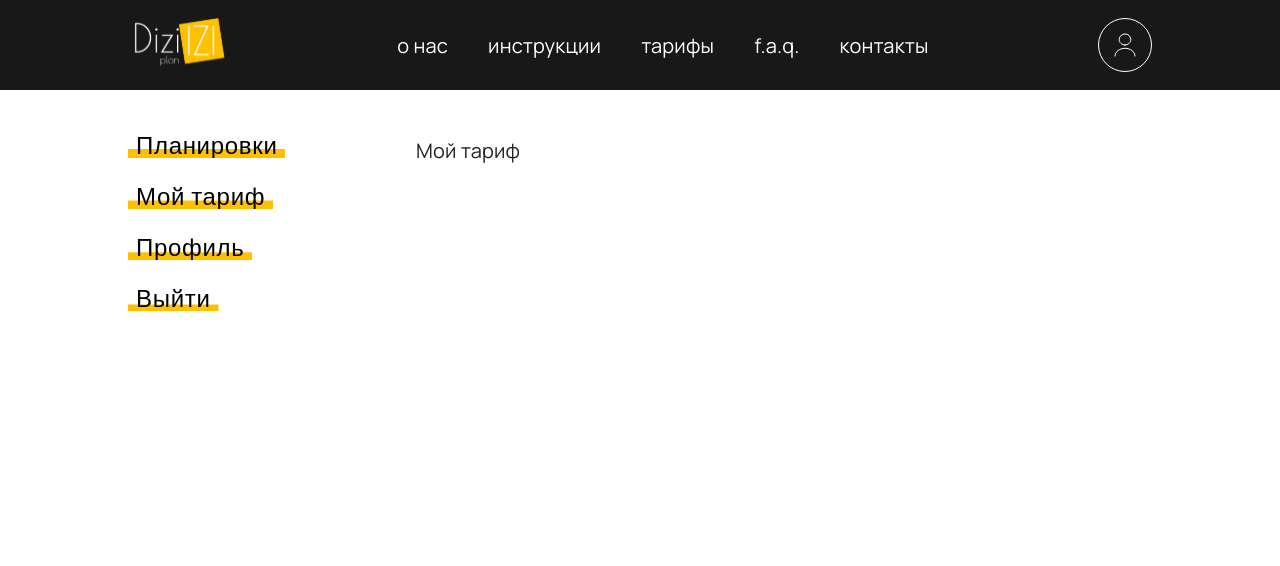
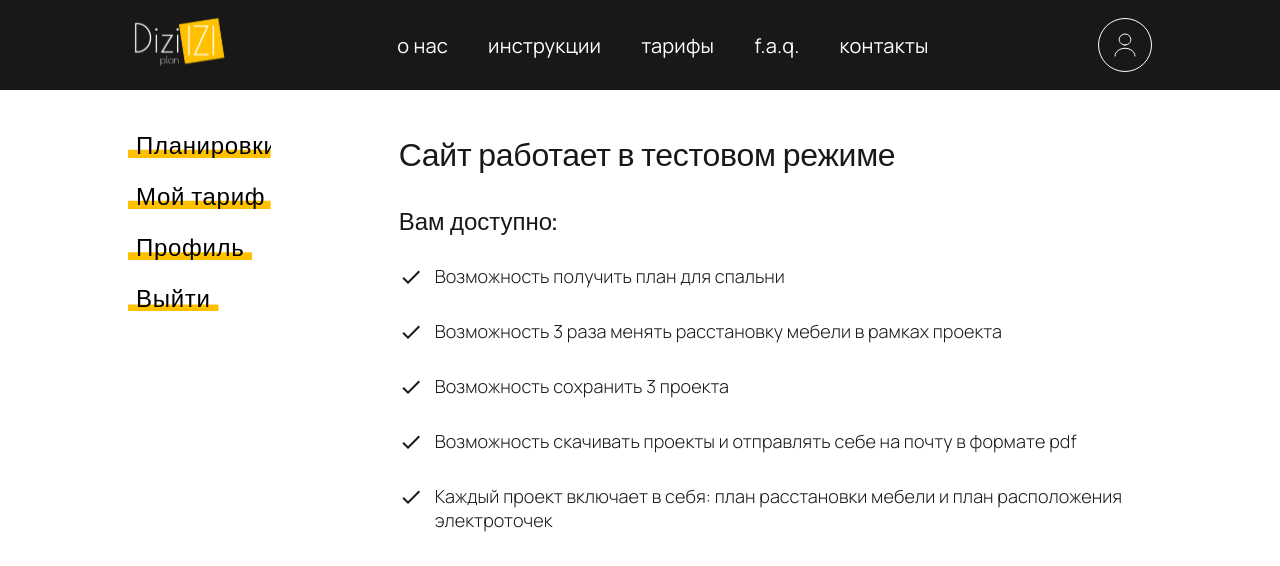
Before and after one commit to dizi-izi-plan/dizi-izi-frontend, a Next.js app: page /personal-account in a window 1280 px wide. Both pictures are taken after a click on the tab "Мой тариф". Shown: the top 566 px of the page. Built offline with nearby package versions, Linux system fonts and the light colour scheme.

Commit message:
added MyTariff, added common component TariffActionList (#21)
* added MyTariff, added common component TariffActionList

* replaced px on mui-size

---------

Co-authored-by: Izabella Chebakova <chebakovaizabella@gmail.com>

```diff
--- a/src/components/Account/AccountSections/accountMenuSections.data.tsx
+++ b/src/components/Account/AccountSections/accountMenuSections.data.tsx
@@ -1,5 +1,6 @@
 import { ReactNode } from 'react';
 import { AccountSectionTemplate } from './AccountSectionTemplate';
+import { MyTariff } from '../../Tariff/MyTariff';
 
 export type AccountMenuItemsType = {
   name: string;
@@ -13,7 +14,7 @@ export const ACCOUNT_MENU_ITEMS: AccountMenuItemsType[] = [
   },
   {
     name: 'Мой тариф',
-    component: <AccountSectionTemplate name="Мой тариф" />, // при верстке нужного компонента - заменить
+    component: <MyTariff />, // при верстке нужного компонента - заменить
   },
   {
     name: 'Профиль',
--- /dev/null
+++ b/src/components/Tariff/MyTariff.tsx
@@ -0,0 +1,28 @@
+import Stack from '@mui/material/Stack';
+import Typography from '@mui/material/Typography';
+import { TariffActionsList } from '../Tariff/TariffActionsList';
+import { TariffInfo } from '../TariffSection/TariffDataTypes';
+import { tariffInfoList } from '../TariffSection/tariff.data';
+
+export const MyTariff = () => {
+  const myTariff: TariffInfo = tariffInfoList[0];
+
+  return (
+    <Stack rowGap={4}>
+      <Typography variant="h2" color="primary.contrastText">
+        {/* {myTariff.name} */}
+        Сайт работает в тестовом режиме
+      </Typography>
+      <Stack rowGap={3}>
+        <Typography variant="h3" color="primary.contrastText">
+          Вам доступно:
+        </Typography>
+        <TariffActionsList
+          actions={myTariff.actions}
+          color="primary.contrastText"
+          rowGap="23px"
+        />
+      </Stack>
+    </Stack>
+  );
+};
--- /dev/null
+++ b/src/components/Tariff/TariffActionsList.tsx
@@ -0,0 +1,53 @@
+import Typography from '@mui/material/Typography';
+import List from '@mui/material/List';
+import ListItem from '@mui/material/ListItem';
+import ListItemText from '@mui/material/ListItemText';
+import ListItemIcon from '@mui/material/ListItemIcon';
+import CheckIcon from '@mui/icons-material/Check';
+import { ActionsType } from '../TariffSection/TariffDataTypes';
+
+type TariffActionsListProps = {
+  actions: ActionsType | undefined;
+  color: string;
+  rowGap: string;
+};
+
+export const TariffActionsList = ({
+  actions,
+  color,
+  rowGap,
+}: TariffActionsListProps) => {
+  return (
+    <List
+      sx={{
+        display: 'flex',
+        flexDirection: 'column',
+        rowGap: rowGap,
+        p: '0',
+      }}
+    >
+      {actions?.map((action) => (
+        <ListItem key={action} sx={{ p: '0' }}>
+          <ListItemIcon
+            sx={{
+              alignSelf: 'flex-start',
+              pt: '5px',
+              minWidth: '36px',
+            }}
+          >
+            <CheckIcon sx={{ color: color }} />
+          </ListItemIcon>
+          <ListItemText sx={{ p: '0' }}>
+            <Typography
+              sx={{ lineHeight: 'normal' }}
+              variant="body2"
+              color={color}
+            >
+              {action}
+            </Typography>
+          </ListItemText>
+        </ListItem>
+      ))}
+    </List>
+  );
+};
--- a/src/components/TariffSection/TariffDataTypes.ts
+++ b/src/components/TariffSection/TariffDataTypes.ts
@@ -1,7 +1,9 @@
+export type ActionsType = string[];
+
 export type TariffInfo = {
   name: string;
   description?: string;
-  actions?: string[];
+  actions?: ActionsType;
 };
 
 export type TariffType = {
```
Also changed, not shown: src/components/Tariff/TariffInfoList.tsx (+6 -36 lines).
